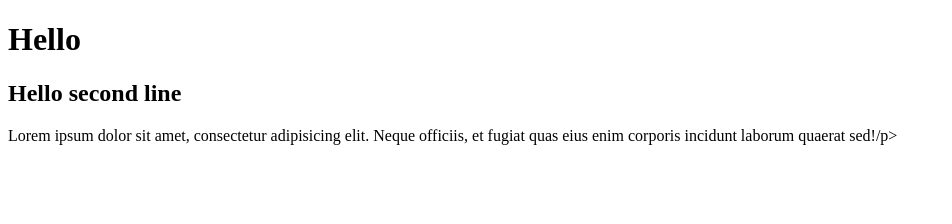
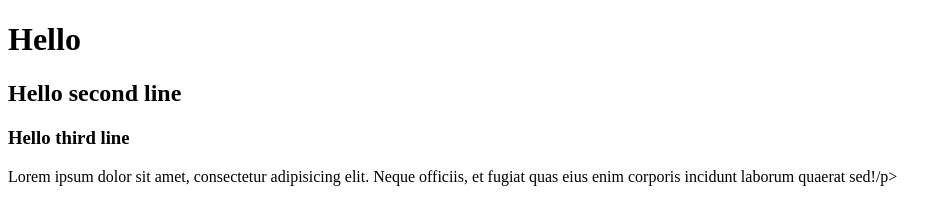
Before and after one commit to JahidRana/learn-github, a plain HTML site: page index.html in a window 1280 px wide. Shown: the whole page, without its empty margins (0-952 px from the left). Drawn offline with Linux system fonts and the light colour scheme.

Commit message:
my fourth commit

```diff
--- a/index.html
+++ b/index.html
@@ -8,6 +8,7 @@
 <body>
     <h1>Hello</h1>
     <h2>Hello second line</h2>
+    <h3>Hello third line</h3>
     <p>Lorem ipsum dolor sit amet, consectetur adipisicing elit. Neque officiis, et fugiat quas eius enim corporis incidunt laborum quaerat sed!/p>
 
 </body>
```
